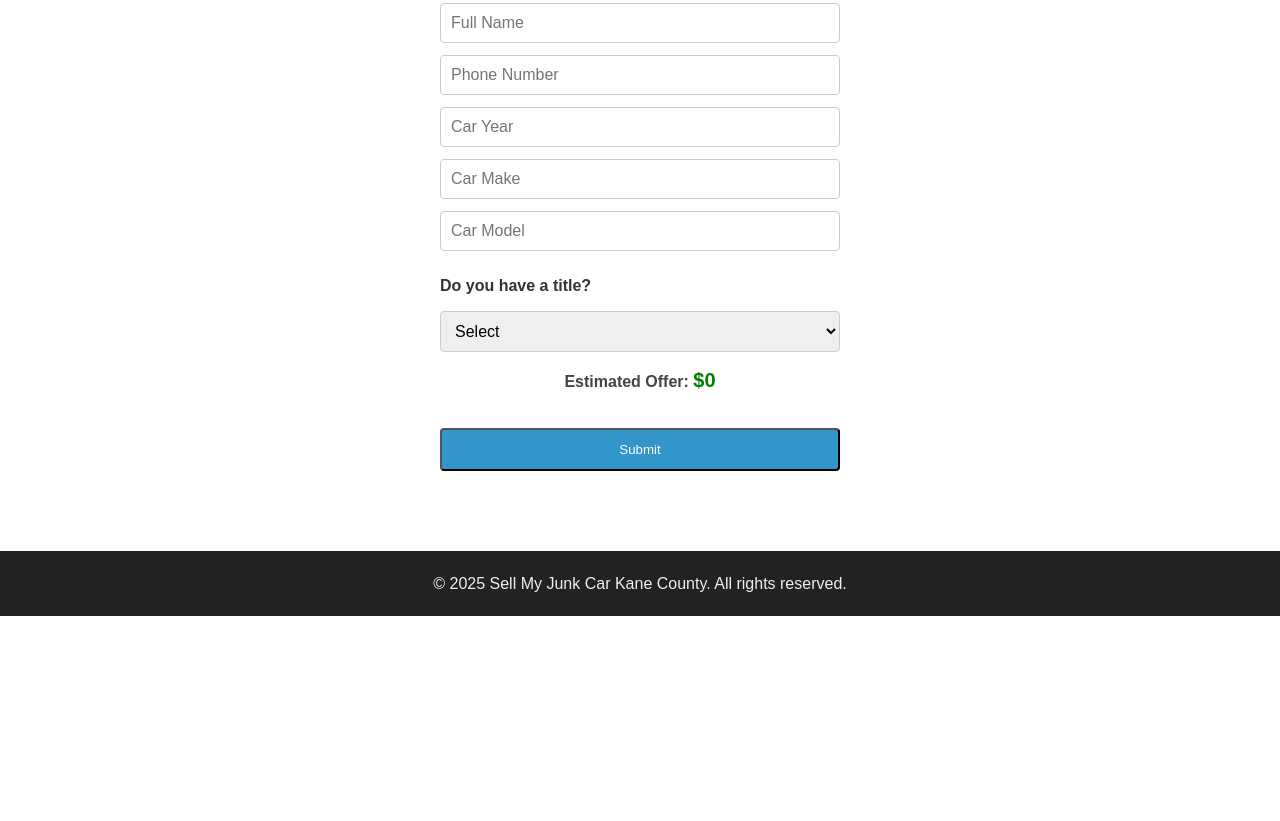
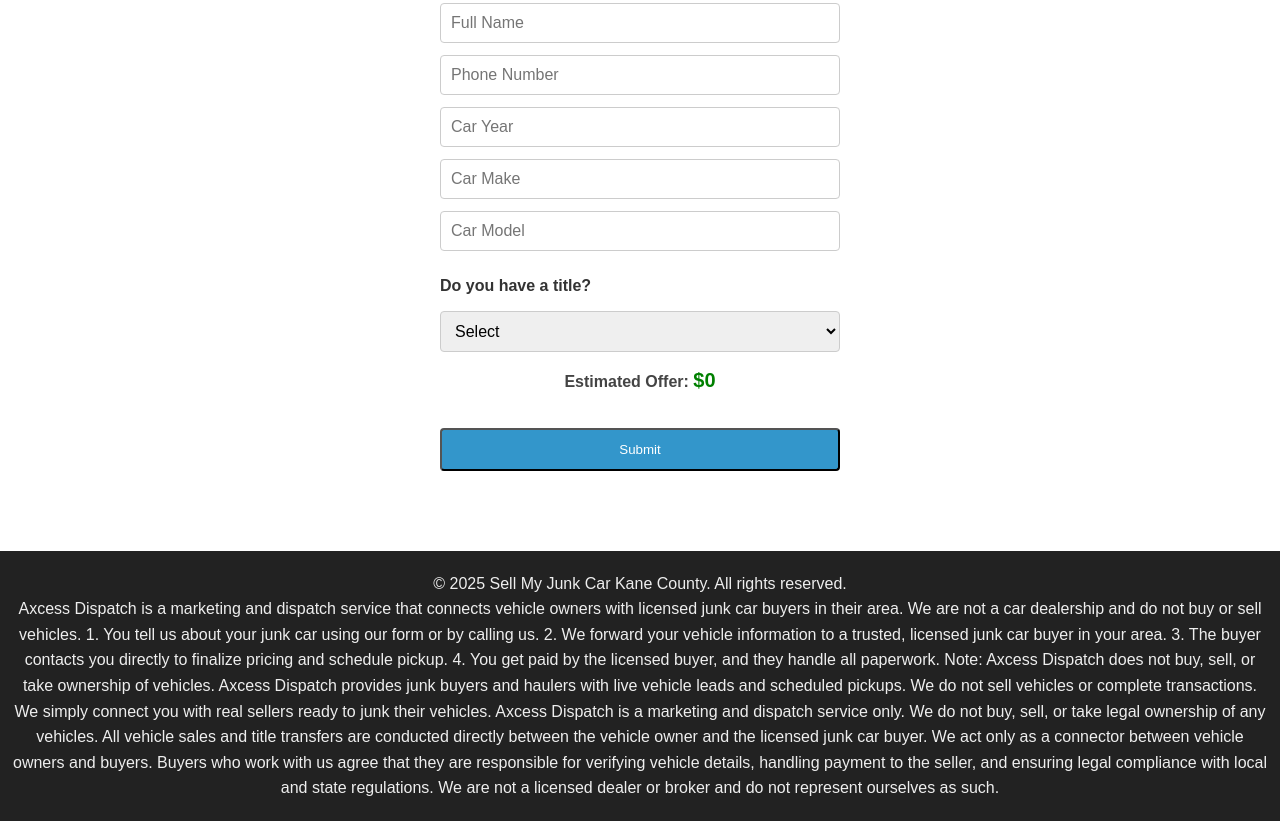
Before and after one commit to jhumaira/junk-car-site, a plain HTML site: page index.html in a window 1280 px wide. Shown: the part 2220-3041 px from the top of the page. Before the commit the page ends 2836 px from the top, so only its background shows below. Drawn offline with Linux system fonts and the light colour scheme.

Commit message:
Update: Add Axcess Dispatch business description

```diff
--- a/index.html
+++ b/index.html
@@ -110,7 +110,7 @@
         </select>
       </div>
 
-      <p id="lienMessage" style="display:none; color:red;"><strong>We do not purchase vehicles with active liens.</strong></p>
+      <p id="lienMessage" style="display:none; color:red;"><strong>We do not work with vehicles with active liens.</strong></p>
       <p><strong>Estimated Offer: <span id="offerAmount">$0</span></strong></p>
 
       <button type="submit" class="btn-primary">Submit</button>
@@ -121,6 +121,22 @@
 
   <footer>
     <p>&copy; 2025 Sell My Junk Car Kane County. All rights reserved.</p>
+    <p>Axcess Dispatch is a marketing and dispatch service that connects vehicle owners with licensed junk car buyers in their area. We are not a car dealership and do not buy or sell vehicles.
+
+      1.	You tell us about your junk car using our form or by calling us.
+      2.	We forward your vehicle information to a trusted, licensed junk car buyer in your area.
+      3.	The buyer contacts you directly to finalize pricing and schedule pickup.
+      4.	You get paid by the licensed buyer, and they handle all paperwork.
+
+    Note: Axcess Dispatch does not buy, sell, or take ownership of vehicles.
+
+    Axcess Dispatch provides junk buyers and haulers with live vehicle leads and scheduled pickups. We do not sell vehicles or complete transactions. We simply connect you with real sellers ready to junk their vehicles.
+
+    Axcess Dispatch is a marketing and dispatch service only. We do not buy, sell, or take legal ownership of any vehicles. All vehicle sales and title transfers are conducted directly between the vehicle owner and the licensed junk car buyer.
+
+    We act only as a connector between vehicle owners and buyers. Buyers who work with us agree that they are responsible for verifying vehicle details, handling payment to the seller, and ensuring legal compliance with local and state regulations.
+
+    We are not a licensed dealer or broker and do not represent ourselves as such.</p>
   </footer>
 
   <script>
```
